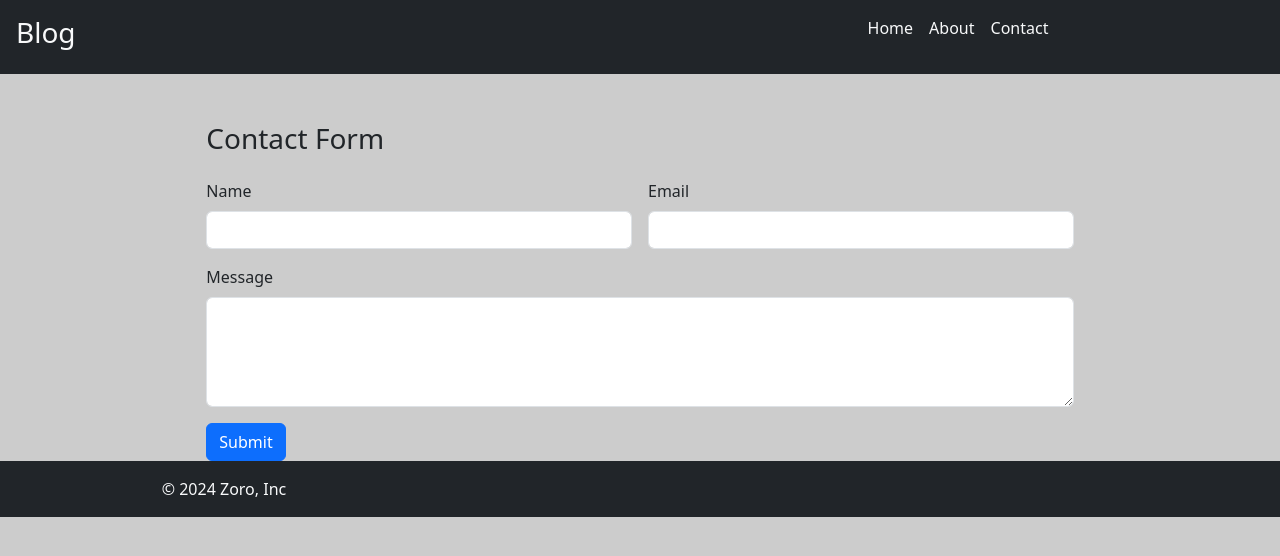
After one commit to zoro1324/Django-app, a Django app: page /blog/contact/ in a window 1280 px wide. The commit adds this page. Shown: the top 556 px of the page. Run offline with Django 5.2, Linux system fonts and the light colour scheme; some libraries are stand-ins or nearby versions.

Commit message:
Contact form added

```diff
--- /dev/null
+++ b/blog_app/blog/forms.py
@@ -0,0 +1,6 @@
+from django import forms
+
+class ContactDetail(forms.Form):
+    name = forms.CharField(label='Name',max_length=100)
+    email = forms.EmailField(label="Email")
+    message = forms.CharField(label="Message")
--- /dev/null
+++ b/blog_app/blog/templates/blog/contact.html
@@ -0,0 +1,32 @@
+{% extends "blog/base.html" %}
+
+{% block content %}
+<div class="container-fluid ">
+    <div class="d-flex justify-content-center mt-5">
+        <div class="d-flex gap-3 flex-column">
+            <h3>Contact Form</h3>
+            {% if sucess_message %}
+            <div class="alert alert-success" role="alert">{{sucess_message}}</div>
+            {% endif %}
+            <form method="post" class="row g-3">
+                {% csrf_token %}
+                <div class="col-md-6">
+                    <label for="name" class="form-label">Name</label>
+                    <input type="text" class="form-control" id="name" name="name" required>
+                </div>
+                <div class="col-md-6">
+                    <label for="email" class="form-label">Email</label>
+                    <input type="email" class="form-control" id="email" name="email" required>
+                </div>
+                <div class="col-12">
+                    <label for="message" class="form-label">Message</label>
+                    <textarea class="form-control" id="message" name="message" rows="4" required></textarea>
+                </div>
+                <div class="col-12">
+                    <button type="submit" class="btn btn-primary">Submit</button>
+                </div>
+            </form>
+        </div>
+    </div>
+</div>
+{% endblock content %}
--- a/blog_app/blog/templates/blog/includes/header.html
+++ b/blog_app/blog/templates/blog/includes/header.html
@@ -7,7 +7,7 @@
             <div class="d-flex justify-content-center gap-3">
                 <a class="text-light text-decoration-none" href="">Home</a>
                 <a class="text-light text-decoration-none" href="">About</a>
-                <a class="text-light text-decoration-none" href="">Contact</a>
+                <a class="text-light text-decoration-none" href="{% url "blog:contact" %}">Contact</a>
             </div>
         </div>
     </div>
--- a/blog_app/blog/urls.py
+++ b/blog_app/blog/urls.py
@@ -7,5 +7,6 @@ urlpatterns = [
     path('',views.index,name="index"),
     path('post/<str:slug>',views.detail,name="detail"),
     path("old_url/",views.old_url_redirect,name="old_url"),
-    path("new_url/",views.new_url_redirect,name="new_url")
+    path("new_url/",views.new_url_redirect,name="new_url"),
+    path('contact/',views.contact,name="contact")
 ]
--- a/blog_app/blog/views.py
+++ b/blog_app/blog/views.py
@@ -4,7 +4,7 @@ from django.urls import reverse
 import logging
 from django.core.paginator import Paginator
 from .models import Post,Catagory
-
+from .forms import ContactDetail
 
 # Create your views here.
 #posts=[
@@ -29,7 +29,7 @@ def index(request):
 
 def detail(request,slug):
     #post=next((item for item in posts if item["id"] == int(post_id)),None)
-    #logger=logging.getLogger("TESTING")
+
     try:
 
         post=Post.objects.get(slugs=slug)
@@ -38,7 +38,7 @@ def detail(request,slug):
     except Post.DoesNotExist:
         raise Http404("Post Does not found")
 
-    #logger.debug(f"The log is {post}")
+
     return render(request,"blog/detail.html",{"post":post,"related_posts":related_posts,"Catagories":catagories})
 
 def old_url_redirect(request):
@@ -46,3 +46,13 @@ def old_url_redirect(request):
 
 def new_url_redirect(request):
     return HttpResponse("Redirected url")
+
+def contact(request):
+    if request.method == 'POST':
+        form = ContactDetail(request.POST)
+        if form.is_valid():
+            sucess_message = "Your responce has been recorded"
+            #logger=logging.getLogger("TESTING")
+            #logger.debug(f"name = {form.cleaned_data['name']} email = {form.cleaned_data['email']} message = {form.cleaned_data['message']}")
+            return render(request,"blog/contact.html",{"sucess_message" : sucess_message})
+    return render(request,"blog/contact.html")
--- a/blog_app/blog_app/settings.py
+++ b/blog_app/blog_app/settings.py
@@ -23,6 +23,7 @@ BASE_DIR = Path(__file__).resolve().parent.parent
 SECRET_KEY = 'django-insecure-8+z37^ryhjlg@zp01ff#xb^gm+_ui+(dde-p-42z#=i^%o@uh^'
 
 # SECURITY WARNING: don't run with debug turned on in production!
+
 DEBUG = True
 
 ALLOWED_HOSTS = [
```
